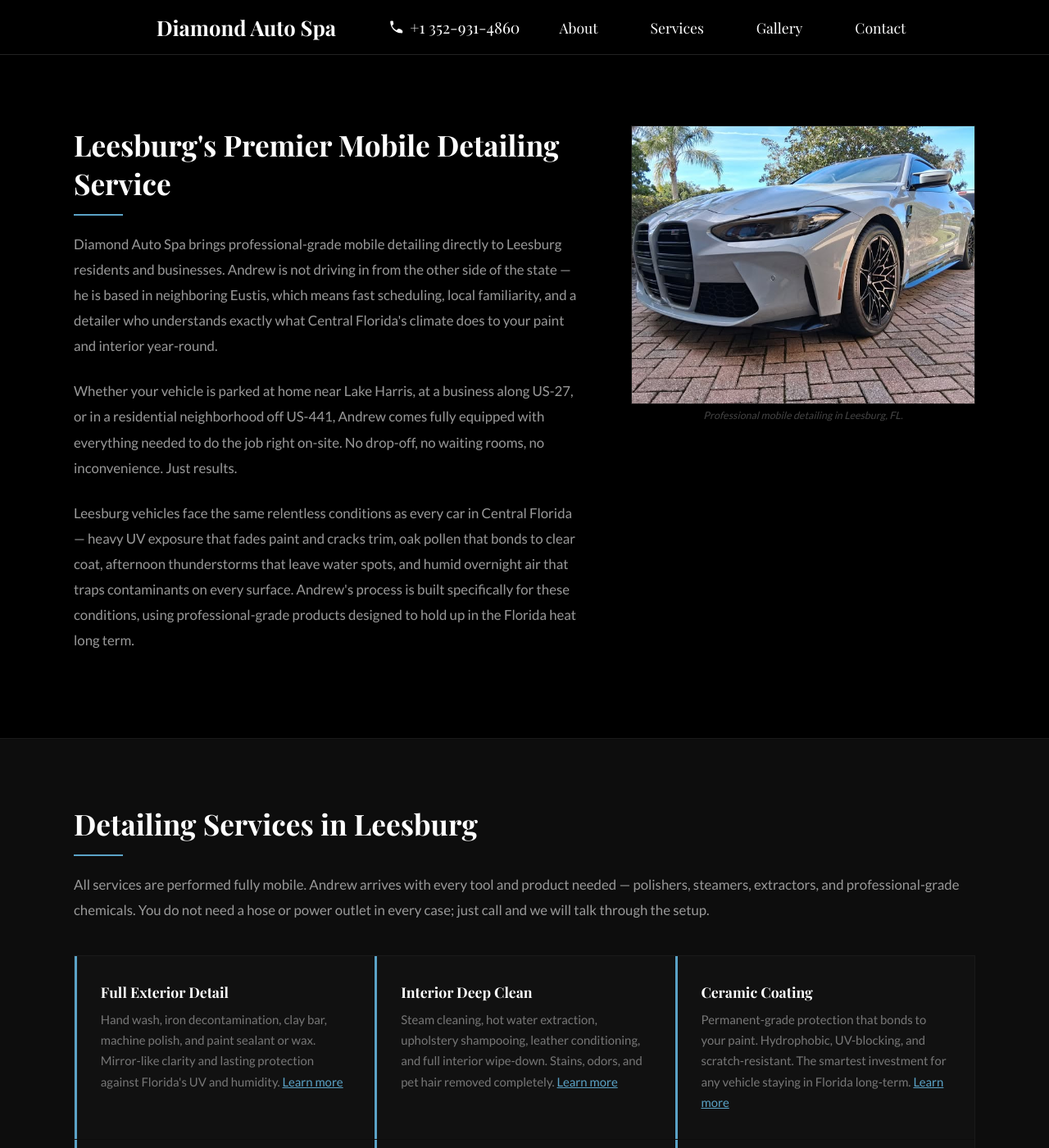
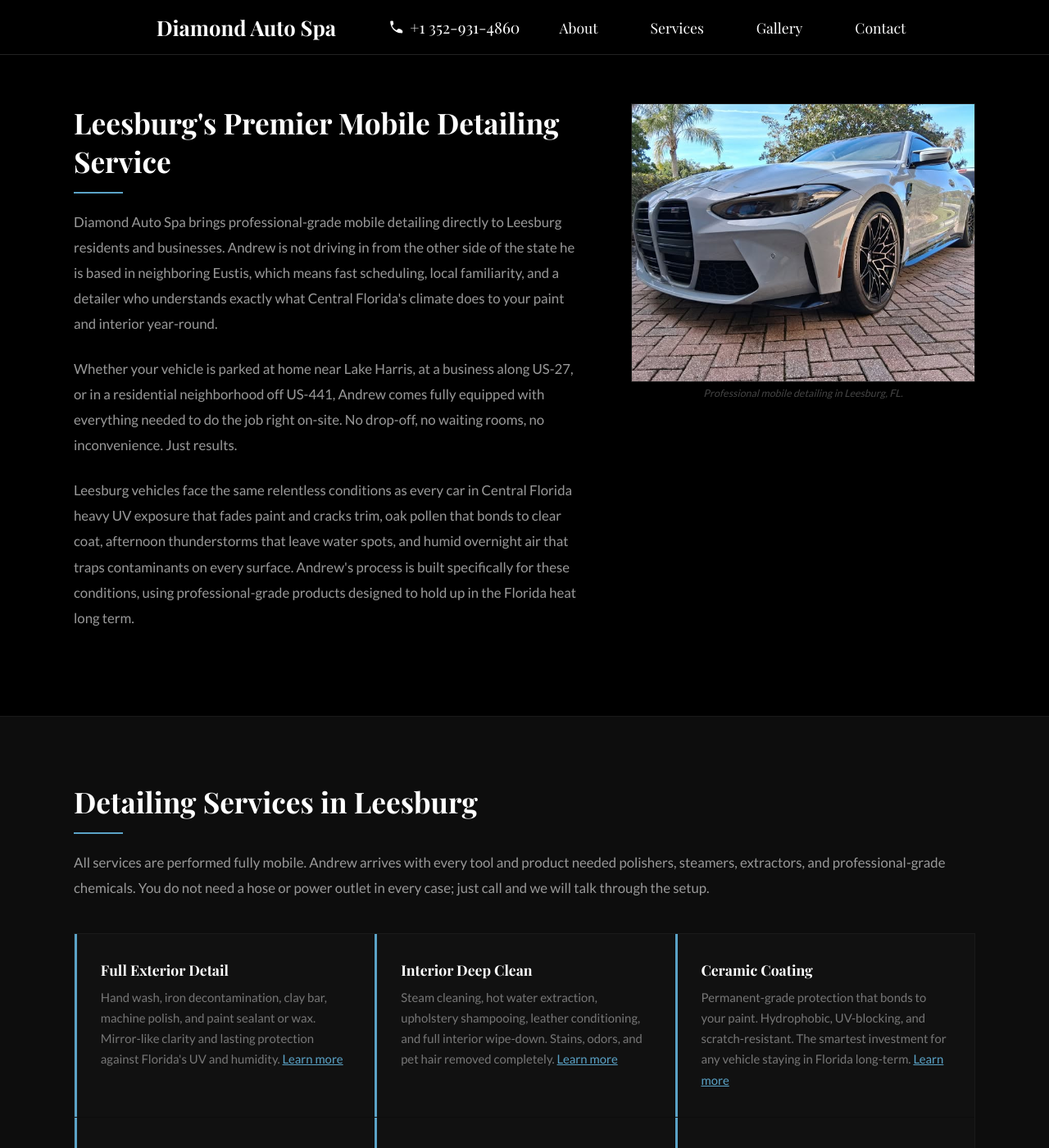
Before and after one commit to JamesBrownR/Diamond-Auto-Spa-Detailing, a Jekyll site: the page built from service-area/leesburg-fl/index.html, in a window 1280 px wide and 1400 px high, scrolled down 588 px. Shown: the whole window at 82% size. Built offline with Jekyll 4.4.1, drawn with Linux system fonts in a browser that asks for light colours; some of the changed text lies outside the part shown.

Commit message:
Update index.html

```diff
--- a/service-area/leesburg-fl/index.html
+++ b/service-area/leesburg-fl/index.html
@@ -1,7 +1,7 @@
 ---
 layout: areas
 title: Mobile Auto Detailing in Leesburg, FL | Diamond Auto Spa
-description: Diamond Auto Spa provides premium mobile auto detailing in Leesburg, FL. Ceramic coatings, paint correction, interior deep cleaning — we come to you. Call 352-931-4860.
+description: Diamond Auto Spa provides premium mobile auto detailing in Leesburg, FL. Ceramic coatings, paint correction, interior deep cleaning we come to you. Call 352-931-4860.
 ---
 
 <script type="application/ld+json">
@@ -345,24 +345,24 @@
     <div class="area-hero-bg"></div>
     <div class="area-hero-eyebrow">Service Area · Leesburg, FL · Lake County</div>
     <h1>Mobile Auto Detailing in Leesburg, FL</h1>
-    <p>Professional results delivered to your driveway in Leesburg. No drop-off, no waiting — just a flawless finish wherever your car sits.</p>
+    <p>Professional results delivered to your driveway in Leesburg. No drop-off, no waiting just a flawless finish wherever your car sits.</p>
     <a href="tel:+13529314860" class="cta-bbutton">Call 352-931-4860</a>
 </section>
 
-<!-- INTRO — dark -->
+<!-- INTRO dark -->
 <section class="section-dark">
     <div class="section-inner">
         <div class="intro-split">
             <div class="intro-split-text">
                 <h2>Leesburg's Premier Mobile Detailing Service</h2>
-                <p>Diamond Auto Spa brings professional-grade mobile detailing directly to Leesburg residents and businesses. Andrew is not driving in from the other side of the state — he is based in neighboring Eustis, which means fast scheduling, local familiarity, and a detailer who understands exactly what Central Florida's climate does to your paint and interior year-round.</p>
+                <p>Diamond Auto Spa brings professional-grade mobile detailing directly to Leesburg residents and businesses. Andrew is not driving in from the other side of the state he is based in neighboring Eustis, which means fast scheduling, local familiarity, and a detailer who understands exactly what Central Florida's climate does to your paint and interior year-round.</p>
                 <p>Whether your vehicle is parked at home near Lake Harris, at a business along US-27, or in a residential neighborhood off US-441, Andrew comes fully equipped with everything needed to do the job right on-site. No drop-off, no waiting rooms, no inconvenience. Just results.</p>
-                <p>Leesburg vehicles face the same relentless conditions as every car in Central Florida — heavy UV exposure that fades paint and cracks trim, oak pollen that bonds to clear coat, afternoon thunderstorms that leave water spots, and humid overnight air that traps contaminants on every surface. Andrew's process is built specifically for these conditions, using professional-grade products designed to hold up in the Florida heat long term.</p>
+                <p>Leesburg vehicles face the same relentless conditions as every car in Central Florida heavy UV exposure that fades paint and cracks trim, oak pollen that bonds to clear coat, afternoon thunderstorms that leave water spots, and humid overnight air that traps contaminants on every surface. Andrew's process is built specifically for these conditions, using professional-grade products designed to hold up in the Florida heat long term.</p>
             </div>
             <figure class="intro-split-img">
                 <img
                     src="{{ site.baseurl }}/Pics/leesburg-fl-auto-detailing.webp"
-                    alt="Mobile auto detailing result in Leesburg FL by Diamond Auto Spa — finished car in driveway"
+                    alt="Mobile auto detailing result in Leesburg FL by Diamond Auto Spa finished car in driveway"
                     width="420" height="340"
                     loading="lazy"
                 >
@@ -372,11 +372,11 @@
     </div>
 </section>
 
-<!-- SERVICES — light -->
+<!-- SERVICES light -->
 <section class="section-light">
     <div class="section-inner">
         <h2>Detailing Services in Leesburg</h2>
-        <p>All services are performed fully mobile. Andrew arrives with every tool and product needed — polishers, steamers, extractors, and professional-grade chemicals. You do not need a hose or power outlet in every case; just call and we will talk through the setup.</p>
+        <p>All services are performed fully mobile. Andrew arrives with every tool and product needed polishers, steamers, extractors, and professional-grade chemicals. You do not need a hose or power outlet in every case; just call and we will talk through the setup.</p>
         <div class="services-grid-area">
             <div class="service-card-area">
                 <h3><a href="/service-area/leesburg-fl/exterior-detailing/" style="color:#fff;text-decoration:none;">Full Exterior Detail</a></h3>
@@ -411,7 +411,7 @@
     </div>
 </section>
 
-<!-- WHY — dark -->
+<!-- WHY dark -->
 <section class="section-dark">
     <div class="section-inner">
         <h2>Why Leesburg Drivers Choose Diamond Auto Spa</h2>
@@ -426,7 +426,7 @@
             </div>
             <div class="why-card">
                 <h3>We Come to You</h3>
-                <p>No drop-off, no ride arrangements, no picking up later. We work at your home, driveway, or office lot — wherever is most convenient for you.</p>
+                <p>No drop-off, no ride arrangements, no picking up later. We work at your home, driveway, or office lot wherever is most convenient for you.</p>
             </div>
             <div class="why-card">
                 <h3>No Shortcuts, Ever</h3>
@@ -444,37 +444,37 @@
     </div>
 </section>
 
-<!-- REVIEWS — light -->
+<!-- REVIEWS light -->
 <section class="section-light">
     <div class="section-inner">
         <h2>What Leesburg Customers Are Saying</h2>
         <div class="testimonials-area">
             <div class="testimonial-card">
                 <p>"I've had my truck for 7 years and I've had multiple professional details done over the years and can say with 100% confidence that Andrew is by far the best!!"</p>
-                <span>Chris C. — Lake County, FL</span>
+                <span>Chris C. Lake County, FL</span>
             </div>
             <div class="testimonial-card">
                 <p>"Andrew has done a fabulous job on my car many times. Each time it looks like a brand new car. The shine lasts for a good full month."</p>
-                <span>Kathy Thomas — Central FL</span>
+                <span>Kathy Thomas Central FL</span>
             </div>
             <div class="testimonial-card">
                 <p>"He clearly loves cars and it shows. Went above and beyond what I expected. Exceeded expectations."</p>
-                <span>Cate Shanahan — Central FL</span>
+                <span>Cate Shanahan Central FL</span>
             </div>
         </div>
     </div>
 </section>
 
-<!-- LOCAL — dark -->
+<!-- LOCAL dark -->
 <section class="section-dark">
     <div class="section-inner">
         <h2>Serving the Leesburg Community</h2>
         <p>We know what Leesburg vehicles deal with. The daily heat off US-27 bakes paint on cars sitting in open lots. The oak canopy around Silver Lake and the neighborhoods off Dixie Avenue drops pollen that bonds to clear coat if left untreated for even a few days. The chain of lakes surrounding the city means elevated humidity that traps contaminants and accelerates oxidation on vehicles that are not properly protected.</p>
-        <p>We have detailed vehicles throughout Leesburg — from waterfront properties near Lake Harris and Lake Griffin, to neighborhoods off North 14th Street, to businesses along the US-27 corridor. The 34748 zip code is one of our most active service areas and we keep availability there as tight as possible. If you are in Leesburg, getting on the schedule is fast.</p>
+        <p>We have detailed vehicles throughout Leesburg from waterfront properties near Lake Harris and Lake Griffin, to neighborhoods off North 14th Street, to businesses along the US-27 corridor. The 34748 zip code is one of our most active service areas and we keep availability there as tight as possible. If you are in Leesburg, getting on the schedule is fast.</p>
     </div>
 </section>
 
-<!-- FAQ — dark -->
+<!-- FAQ dark -->
 <section class="section-dark">
     <div class="section-inner">
         <h2>Frequently Asked Questions</h2>
@@ -484,7 +484,7 @@
                     <span>Do you serve all of Leesburg?</span>
                     <span class="faq-icon">+</span>
                 </button>
-                <div class="faq-answer">Yes. We cover the full 34748 zip code and surrounding areas — neighborhoods near Lake Harris, Lake Griffin, Silver Lake, downtown Leesburg, US-27, US-441, and the Venetian Gardens area. If you are in Leesburg, you are in our service zone.</div>
+                <div class="faq-answer">Yes. We cover the full 34748 zip code and surrounding areas neighborhoods near Lake Harris, Lake Griffin, Silver Lake, downtown Leesburg, US-27, US-441, and the Venetian Gardens area. If you are in Leesburg, you are in our service zone.</div>
             </div>
             <div class="faq-item">
                 <button class="faq-question" onclick="toggleFaq(this)">
@@ -525,7 +525,7 @@
     </div>
 </section>
 
-<!-- NEARBY — light -->
+<!-- NEARBY light -->
 <section class="section-light">
     <div class="section-inner">
         <h2>Also Serving Nearby Areas</h2>
```
